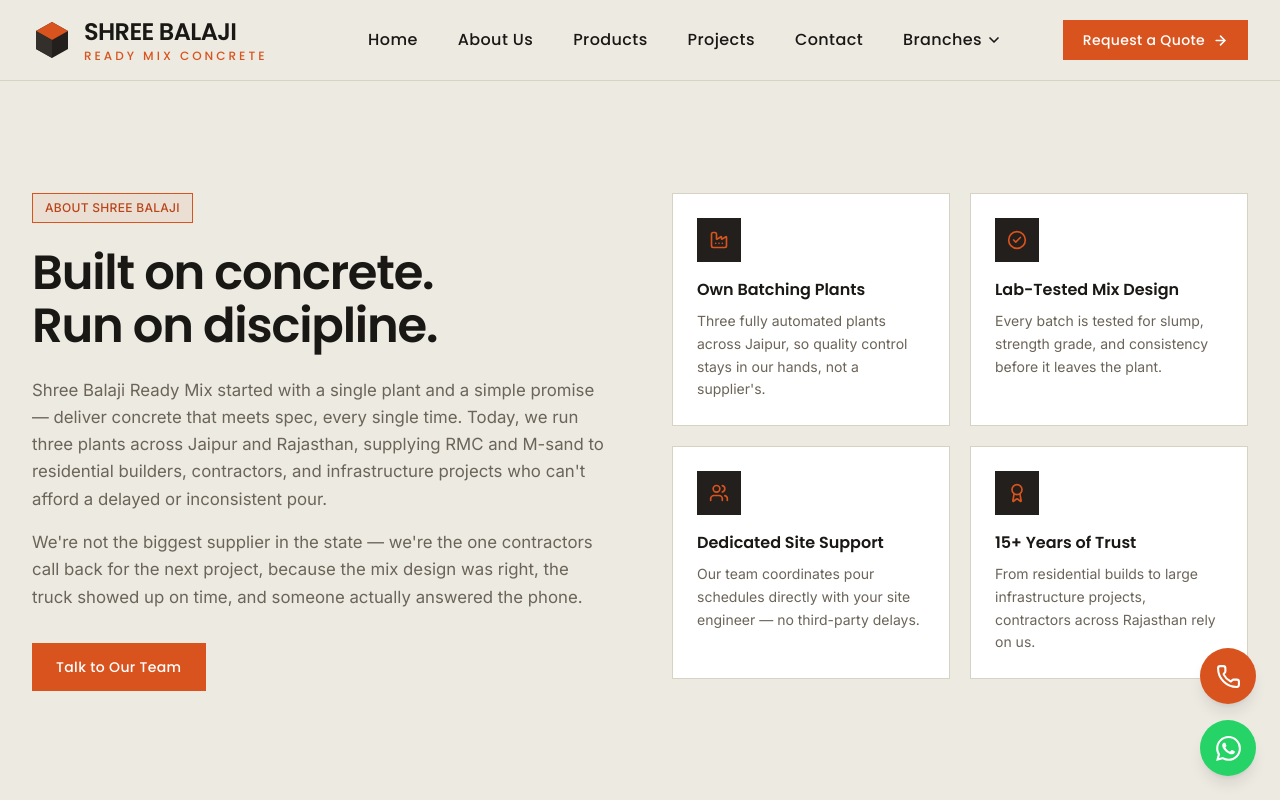
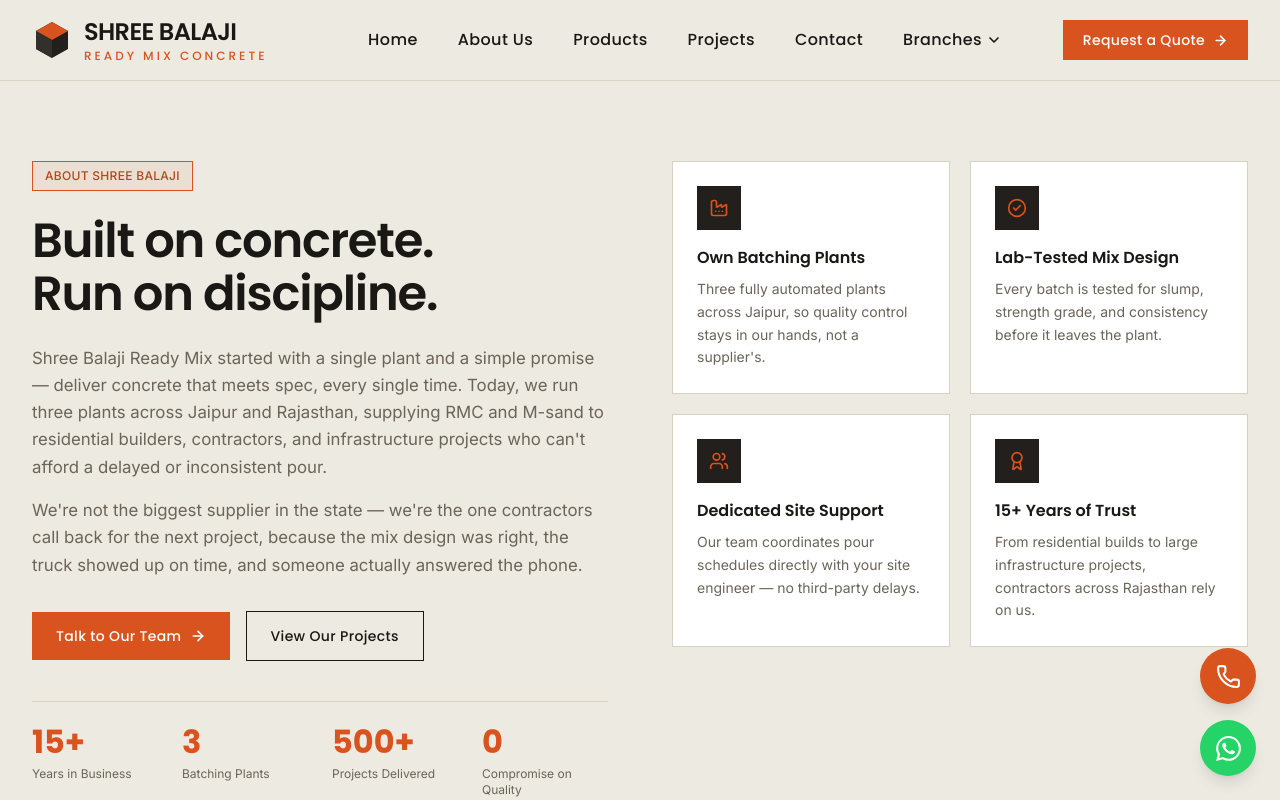
Before and after one commit to Chandraprakashjangid12/Readymix, a React (Vite) app: page /about in a window 1280 px wide. Shown: the top 800 px of the page. Built offline with nearby package versions, Linux system fonts and the light colour scheme.

Commit message:
Update About pages

```diff
--- a/src/Components/About.jsx
+++ b/src/Components/About.jsx
@@ -1,6 +1,6 @@
 import React from "react";
 import { Link } from "react-router-dom";
-import { CheckCircle2, Factory, Users, Award } from "lucide-react";
+import { CheckCircle2, Factory, Users, Award, ArrowRight } from "lucide-react";
 
 const colors = {
   charcoal: "#221F1C",
@@ -37,15 +37,26 @@
   },
 ];
 
+const STATS = [
+  { value: "15+", label: "Years in Business" },
+  { value: "3", label: "Batching Plants" },
+  { value: "500+", label: "Projects Delivered" },
+  { value: "0", label: "Compromise on Quality" },
+];
+
 export default function About() {
   return (
-    <section id="about" style={{ background: colors.concrete }} className="py-20 md:py-28">
+    <section id="about" style={{ background: colors.concrete }} className="py-14 md:py-20">
       <style>{`
         @import url('https://fonts.googleapis.com/css2?family=Poppins:wght@500;600;700&family=Inter:wght@400;500;600&display=swap');
         .brand-font { font-family: 'Poppins', sans-serif; }
         .body-font { font-family: 'Inter', sans-serif; }
         .value-card { transition: border-color 0.2s ease, transform 0.2s ease; }
         .value-card:hover { border-color: ${colors.orange}; transform: translateY(-3px); }
+        .cta-secondary { transition: background 0.2s ease, color 0.2s ease; }
+        .cta-secondary:hover { background: ${colors.ink}; color: #fff; }
+        .stat-item { transition: transform 0.2s ease; }
+        .stat-item:hover { transform: translateY(-2px); }
       `}</style>
 
       <div className="max-w-7xl mx-auto px-6 md:px-8">
@@ -86,13 +97,47 @@
               answered the phone.
             </p>
 
-            <Link
-              to="/contact"
-              className="inline-flex items-center gap-2 brand-font text-sm font-medium tracking-wide text-white px-6 py-3.5 mt-8"
-              style={{ background: colors.orange }}
+            {/* CTA row */}
+            <div className="flex flex-wrap items-center gap-4 mt-8">
+              <Link
+                to="/contact"
+                className="inline-flex items-center gap-2 brand-font text-sm font-medium tracking-wide text-white px-6 py-3.5"
+                style={{ background: colors.orange }}
+              >
+                Talk to Our Team
+                <ArrowRight size={16} strokeWidth={2.5} />
+              </Link>
+              <Link
+                to="/projects"
+                className="cta-secondary inline-flex items-center gap-2 brand-font text-sm font-medium tracking-wide px-6 py-3.5"
+                style={{ border: `1px solid ${colors.ink}`, color: colors.ink }}
+              >
+                View Our Projects
+              </Link>
+            </div>
+
+            {/* Stats strip */}
+            <div
+              className="grid grid-cols-2 sm:grid-cols-4 gap-6 mt-10 pt-6"
+              style={{ borderTop: `1px solid ${colors.concreteMid}` }}
             >
-              Talk to Our Team
-            </Link>
+              {STATS.map((s) => (
+                <div key={s.label} className="stat-item">
+                  <div
+                    className="brand-font font-bold leading-none"
+                    style={{ fontSize: "2rem", color: colors.orange }}
+                  >
+                    {s.value}
+                  </div>
+                  <div
+                    className="body-font text-xs mt-2 leading-snug"
+                    style={{ color: colors.steel }}
+                  >
+                    {s.label}
+                  </div>
+                </div>
+              ))}
+            </div>
           </div>
 
           {/* Right: value cards grid */}
--- a/src/Components/pages/AboutPage.jsx
+++ b/src/Components/pages/AboutPage.jsx
@@ -1,6 +1,6 @@
 import React from "react";
 import { Link } from "react-router-dom";
-import { CheckCircle2, Factory, Users, Award } from "lucide-react";
+import { CheckCircle2, Factory, Users, Award, ArrowRight } from "lucide-react";
 
 const colors = {
   charcoal: "#221F1C",
@@ -37,15 +37,26 @@
   },
 ];
 
+const STATS = [
+  { value: "15+", label: "Years in Business" },
+  { value: "3", label: "Batching Plants" },
+  { value: "500+", label: "Projects Delivered" },
+  { value: "0", label: "Compromise on Quality" },
+];
+
 export default function About() {
   return (
-    <section id="about" style={{ background: colors.concrete }} className="py-20 md:py-28">
+    <section id="about" style={{ background: colors.concrete }} className="py-14 md:py-20">
       <style>{`
-        @import url('https://fonts.googleapis.com/css2?family=Oswald:wght@500;600;700&family=Work+Sans:wght@400;500;600&display=swap');
-        .brand-font { font-family: 'Oswald', sans-serif; }
-        .body-font { font-family: 'Work Sans', sans-serif; }
+        @import url('https://fonts.googleapis.com/css2?family=Poppins:wght@500;600;700&family=Inter:wght@400;500;600&display=swap');
+        .brand-font { font-family: 'Poppins', sans-serif; }
+        .body-font { font-family: 'Inter', sans-serif; }
         .value-card { transition: border-color 0.2s ease, transform 0.2s ease; }
         .value-card:hover { border-color: ${colors.orange}; transform: translateY(-3px); }
+        .cta-secondary { transition: background 0.2s ease, color 0.2s ease; }
+        .cta-secondary:hover { background: ${colors.ink}; color: #fff; }
+        .stat-item { transition: transform 0.2s ease; }
+        .stat-item:hover { transform: translateY(-2px); }
       `}</style>
 
       <div className="max-w-7xl mx-auto px-6 md:px-8">
@@ -86,13 +97,47 @@
               answered the phone.
             </p>
 
-            <Link
-              to="/contact"
-              className="inline-flex items-center gap-2 brand-font text-sm font-medium tracking-wide text-white px-6 py-3.5 mt-8"
-              style={{ background: colors.orange }}
+            {/* CTA row */}
+            <div className="flex flex-wrap items-center gap-4 mt-8">
+              <Link
+                to="/contact"
+                className="inline-flex items-center gap-2 brand-font text-sm font-medium tracking-wide text-white px-6 py-3.5"
+                style={{ background: colors.orange }}
+              >
+                Talk to Our Team
+                <ArrowRight size={16} strokeWidth={2.5} />
+              </Link>
+              <Link
+                to="/projects"
+                className="cta-secondary inline-flex items-center gap-2 brand-font text-sm font-medium tracking-wide px-6 py-3.5"
+                style={{ border: `1px solid ${colors.ink}`, color: colors.ink }}
+              >
+                View Our Projects
+              </Link>
+            </div>
+
+            {/* Stats strip */}
+            <div
+              className="grid grid-cols-2 sm:grid-cols-4 gap-6 mt-10 pt-6"
+              style={{ borderTop: `1px solid ${colors.concreteMid}` }}
             >
-              Talk to Our Team
-            </Link>
+              {STATS.map((s) => (
+                <div key={s.label} className="stat-item">
+                  <div
+                    className="brand-font font-bold leading-none"
+                    style={{ fontSize: "2rem", color: colors.orange }}
+                  >
+                    {s.value}
+                  </div>
+                  <div
+                    className="body-font text-xs mt-2 leading-snug"
+                    style={{ color: colors.steel }}
+                  >
+                    {s.label}
+                  </div>
+                </div>
+              ))}
+            </div>
           </div>
 
           {/* Right: value cards grid */}
```
